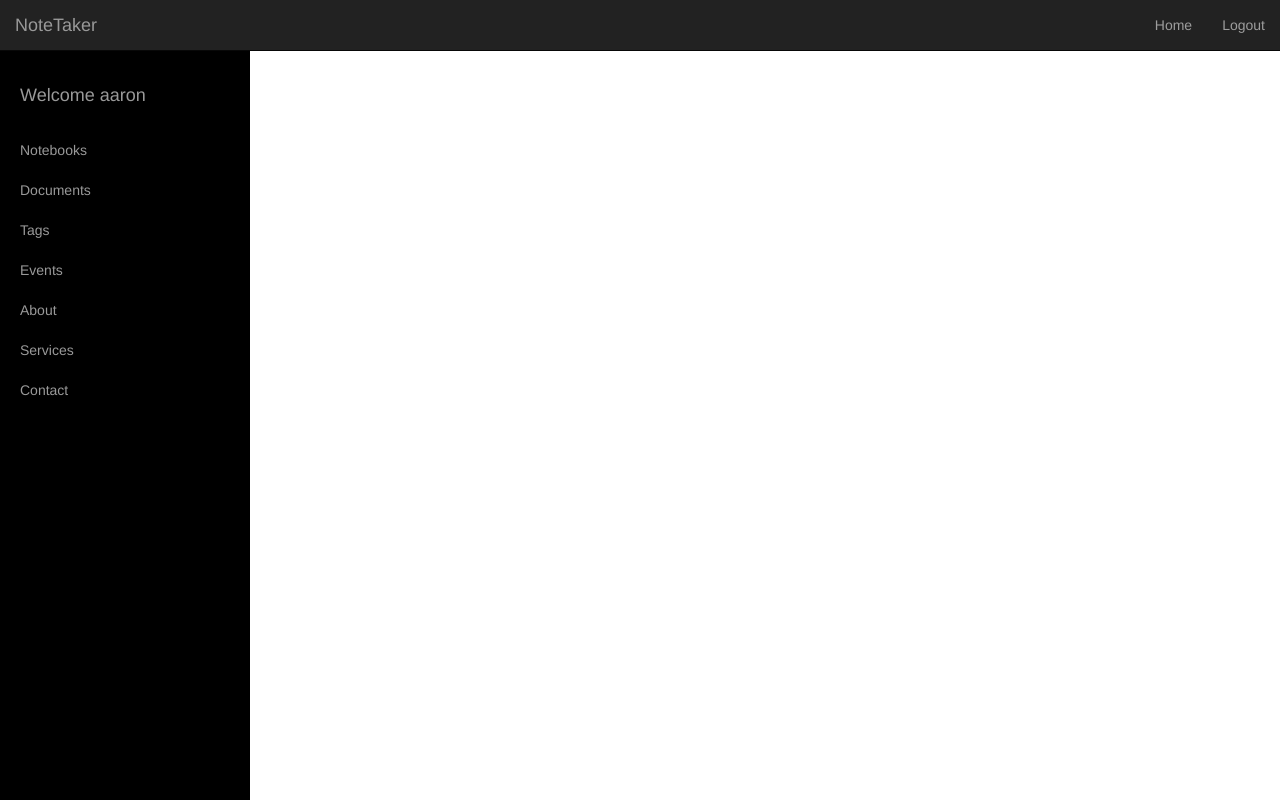
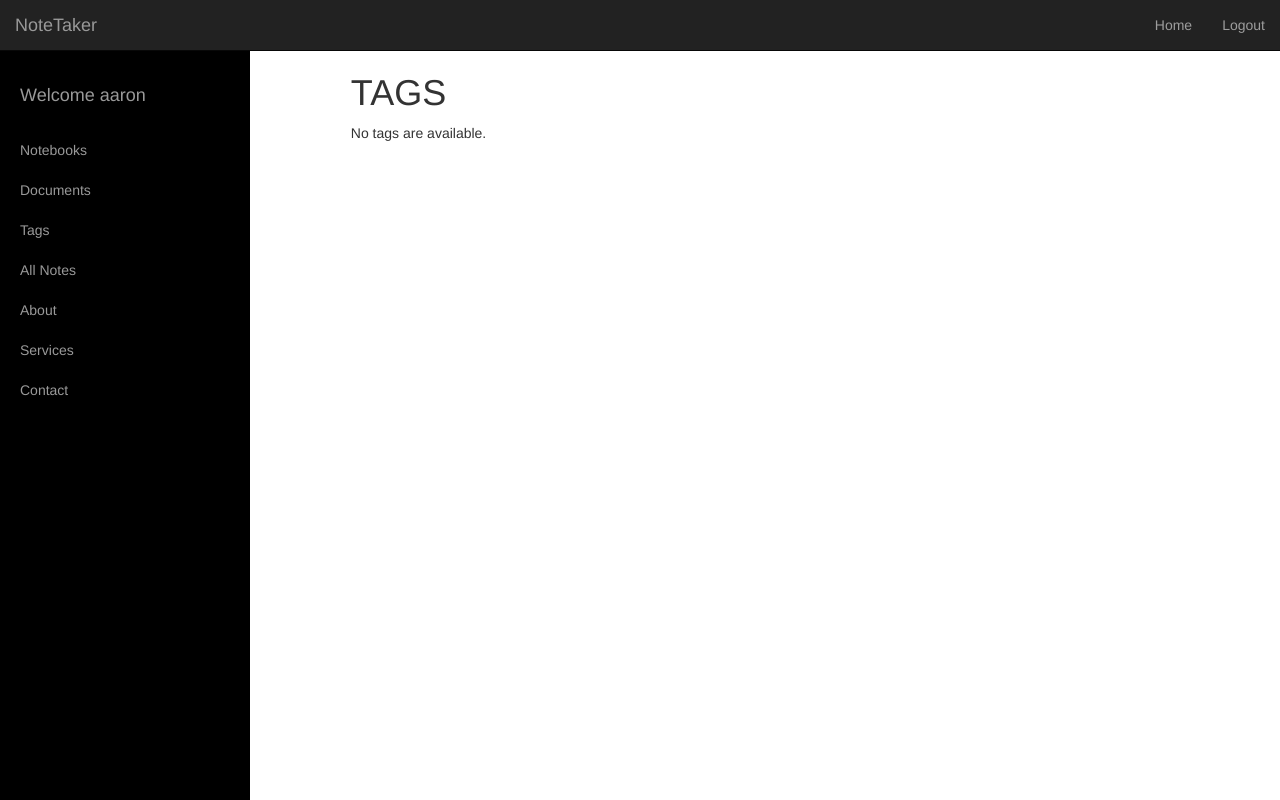
Before and after one commit to Aaronong/NoteTaker, a Django app: page / in a window 1280 px wide. Run offline with Django 3.2, Linux system fonts and the light colour scheme; a user stored in the database is signed in; some libraries are stand-ins or nearby versions.

Commit message:
working notebook, doc, note, and tag queries

```diff
--- a/notetaker/models.py
+++ b/notetaker/models.py
@@ -95,7 +95,7 @@
 
     def __str__(self):
         choice_text = ['read', 'comment', 'write', 'author'][self.type]
-        return self.user.__str__() + " is authorized to " + choice_text + " " + self.document.__str__()
+        return self.user.__str__() + " is authorized to " + choice_text + " " + self.note.__str__()
 
 
 @python_2_unicode_compatible
--- a/notetaker/urls.py
+++ b/notetaker/urls.py
@@ -12,5 +12,6 @@
     url(r'^notebooks/$', views.notebooks, name='notebooks'),
     url(r'^documents/$', views.documents, name='documents'),
     url(r'^tags/$', views.tags, name='tags'),
+url(r'^noteedit/$', views.noteedit, name='NoteEdit'),
     url(r'^(?P<note_id>[0-9]+)/$', views.noteedit, name='NoteEdit'),
 ]
--- a/notetaker/views.py
+++ b/notetaker/views.py
@@ -30,11 +30,21 @@
 
 
 def tags(request):
-    all_documents = Document.objects.filter(authorization__user=request.user)
-    all_notes = Note.objects.f
-    return render(request, 'tags.html')
+    all_notes = Note.objects.filter(noteauthorization__user=request.user)
+    all_tags = Tags.objects.filter(tagging__note=all_notes)
+    context = {
+        'all_tags': all_tags,
+    }
+    return render(request, 'tags.html', context)
 
 
-#search param can be document_id, tag_search, or word search
-def noteedit(request,search_param):
-    return render(request, 'noteeditor.html',search_param)
+# search param can be document_id, tag_search, or word search
+def noteedit(request):
+    all_notes = Note.objects.filter(noteauthorization__user=request.user)
+    notes = {}
+    for note in all_notes:
+        notes[note] = NoteUser.objects.filter(noteauthorization__note=note, noteauthorization__type=3)[0]
+    context = {
+        'all_notes': notes,
+    }
+    return render(request, 'noteeditor.html', context)
--- a/templates/base.html
+++ b/templates/base.html
@@ -71,7 +71,7 @@
                     <a href="../tags">Tags</a>
                 </li>
                 <li>
-                    <a href="#">Events</a>
+                    <a href="../noteedit">All Notes</a>
                 </li>
                 <li>
                     <a href="#">About</a>
--- a/templates/documents.html
+++ b/templates/documents.html
@@ -11,7 +11,7 @@
     {% if all_documents %}
         <ul>
         {% for document, owner in all_documents.items %}
-            <li><a href="/documents/{{ document.id }}/">{{ document.title }} from owner {{owner}}</a></li>
+            <li><a href="/documents/{{ document.id }}/">{{ document.title }} - Authored by {{owner}}</a></li>
         {% endfor %}
         </ul>
     {% else %}
--- a/templates/notebooks.html
+++ b/templates/notebooks.html
@@ -12,7 +12,7 @@
     {% if all_notebooks %}
         <ul>
         {% for notebook in all_notebooks %}
-            <li><a href="/notebooks/{{ notebook.id }}/">{{ notebook.title }} from owner {{notebook.owner}}</a></li>
+            <li><a href="/notebooks/{{ notebook.id }}/">{{ notebook.title }} - Authored by {{notebook.owner}}</a></li>
         {% endfor %}
         </ul>
     {% else %}
--- a/templates/tags.html
+++ b/templates/tags.html
@@ -7,4 +7,14 @@
 
 {% block content %}
     <h2>Secret header</h2>
+    <h1>TAGS</h1>
+    {% if all_tags %}
+        <ul>
+        {% for tag in all_tags %}
+            <li><a href="/documents/{{ tag.id }}/"> {{ tag.tag_text }} </a></li>
+        {% endfor %}
+        </ul>
+    {% else %}
+        <p>No tags are available.</p>
+    {% endif %}
 {% endblock %}
```
Also changed, not shown: templates/noteeditor.html (+11 -0 lines), db.sqlite3, notetaker/migrations/0002_auto_20170402_0455.py (added).
